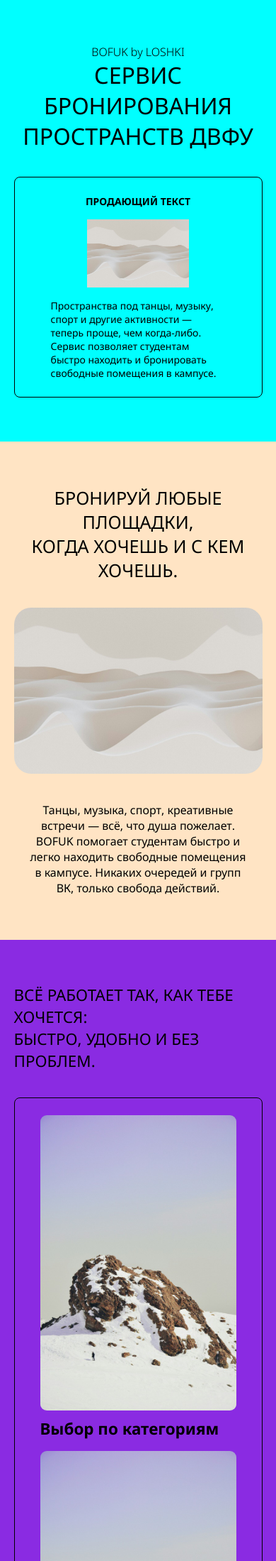
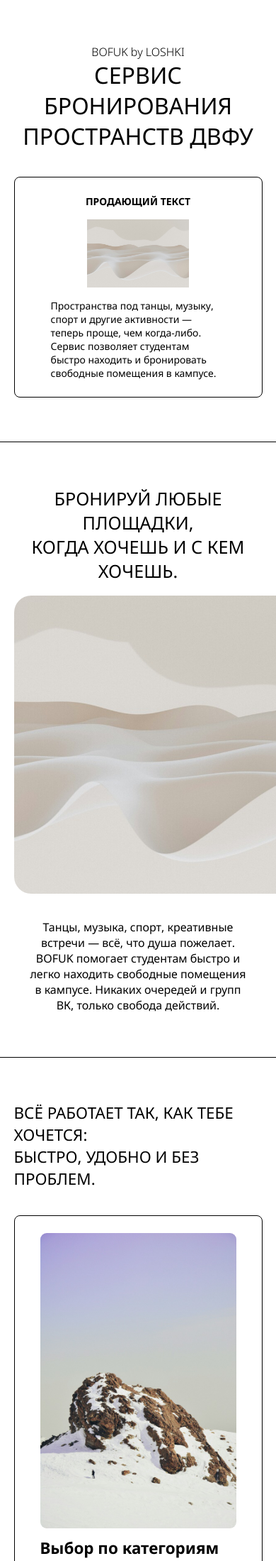
Before and after one commit to FFkuralator/web_service_DRG, a Flask app: page / in a window 390 px wide; the page is wider, and only the part inside the window is pictured. Shown: the part 52-2251 px from the top of that part at 71% size. Run offline with Flask 3, Linux system fonts and the light colour scheme.

Commit message:
Update index.css

```diff
--- a/app/static/css/index.css
+++ b/app/static/css/index.css
@@ -1,25 +1,15 @@
 .section {
     width: 100%;
     padding: 64px 18vw;
-}
-
-#first_section {
-    background-color: aqua;
-}
-#second_section {
-    background-color: bisque;
-}
-#third_section {
-    background-color: blueviolet;
-}
-#fourth_section {
-    background-color: chartreuse;
-}
-#fifth_section {
-    background-color: coral;
+    border-bottom: .1px solid;
 }
 #sixth_section {
-    background-color: turquoise;
+    border-bottom: none;
+}
+.width_36_auto {
+    width: 36%;
+    text-align: center;
+    display:  block;
 }
 
 .remark {
@@ -40,23 +30,27 @@
 }
 
 .screaming_h1 {
-    font-size: 7rem;
+    font-size: 6rem;
 }
 
 .screaming_h2 {
-    font-size: 5rem;
+    font-size: 3.6rem;
 }
 
 .screaming_h3 {
-    font-size: 4rem;
+    font-size: 3rem;
 }
 
 .screaming_h4 {
-    font-size: 3rem;
+    font-size: 1.6rem;
 }
 
 .container_item {
     max-width: 50%;
+}
+
+.bordered_container.feature_container {
+    align-items: baseline;
 }
 
 .feature_paragraph {
@@ -80,7 +74,6 @@
     font-weight: 500;
     background-color: white;
     color: black;
-
 }
 
 .try_button:hover {
@@ -118,14 +111,19 @@
 }
 
 .big_image {
-    width: 100%;
+    width: auto;
+    max-height: 420px;
     border-radius: 24px;
+    display: block;
+    margin: 18px auto;
 }
 
 .mid_image {
     width: 100%;
     border-radius: 9px;
     margin-bottom: 6px;
+    display: block;
+    margin: 0 auto 12px;
 }
 
 .small_image {
@@ -214,6 +212,10 @@
         max-width: 82%;
         margin: 0 6vw;
     }
+    .width_36_auto {
+        width: auto;
+        margin: auto 12px;
+    }
 }
 
 @media screen and (max-width: 600px) {
@@ -243,6 +245,9 @@
         row-gap: 16px;
         padding: 24px 10vw;
     }
+    .faq_question {
+        max-width: 100%;
+    }
 }
 
 @media screen and (max-width: 440px) {
```
